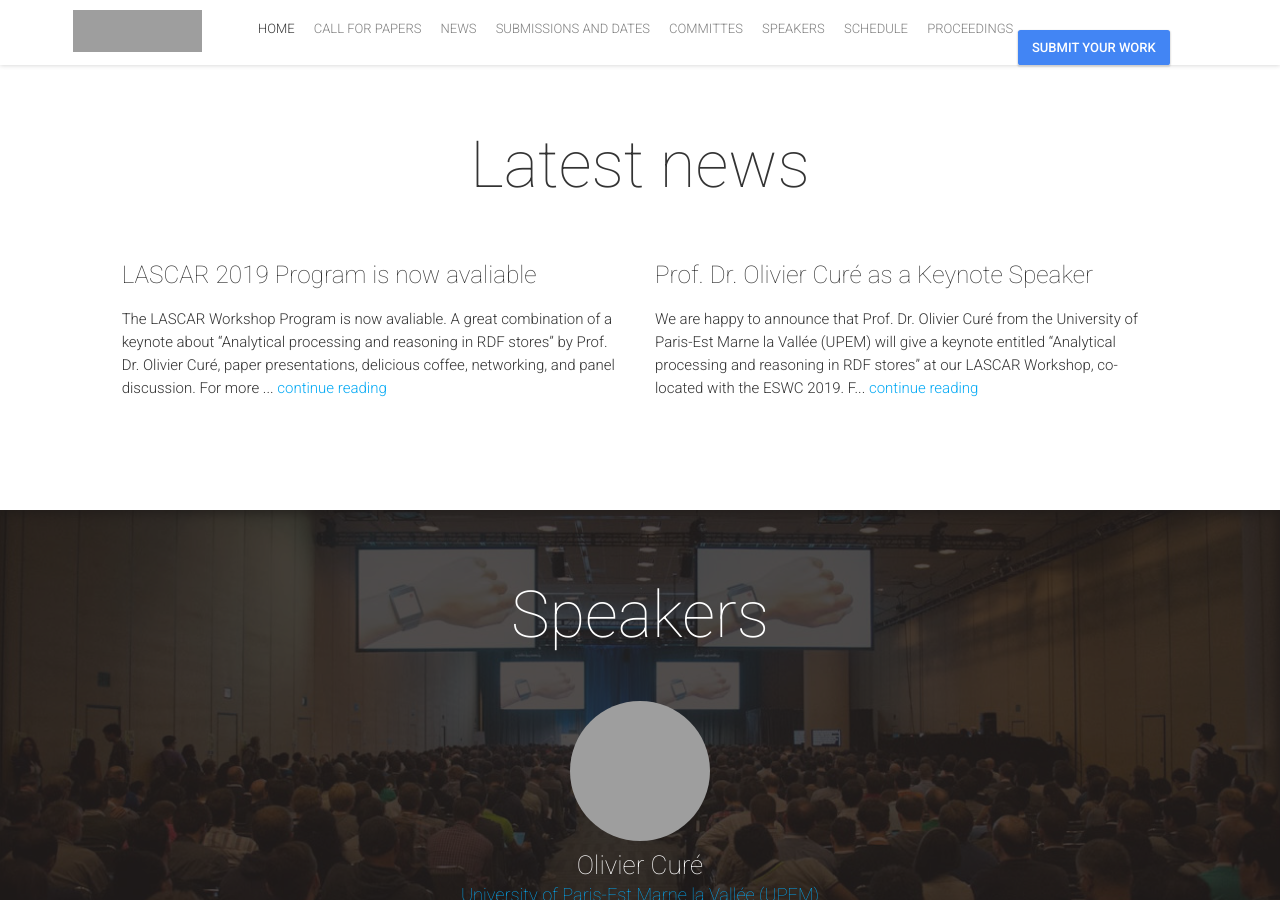
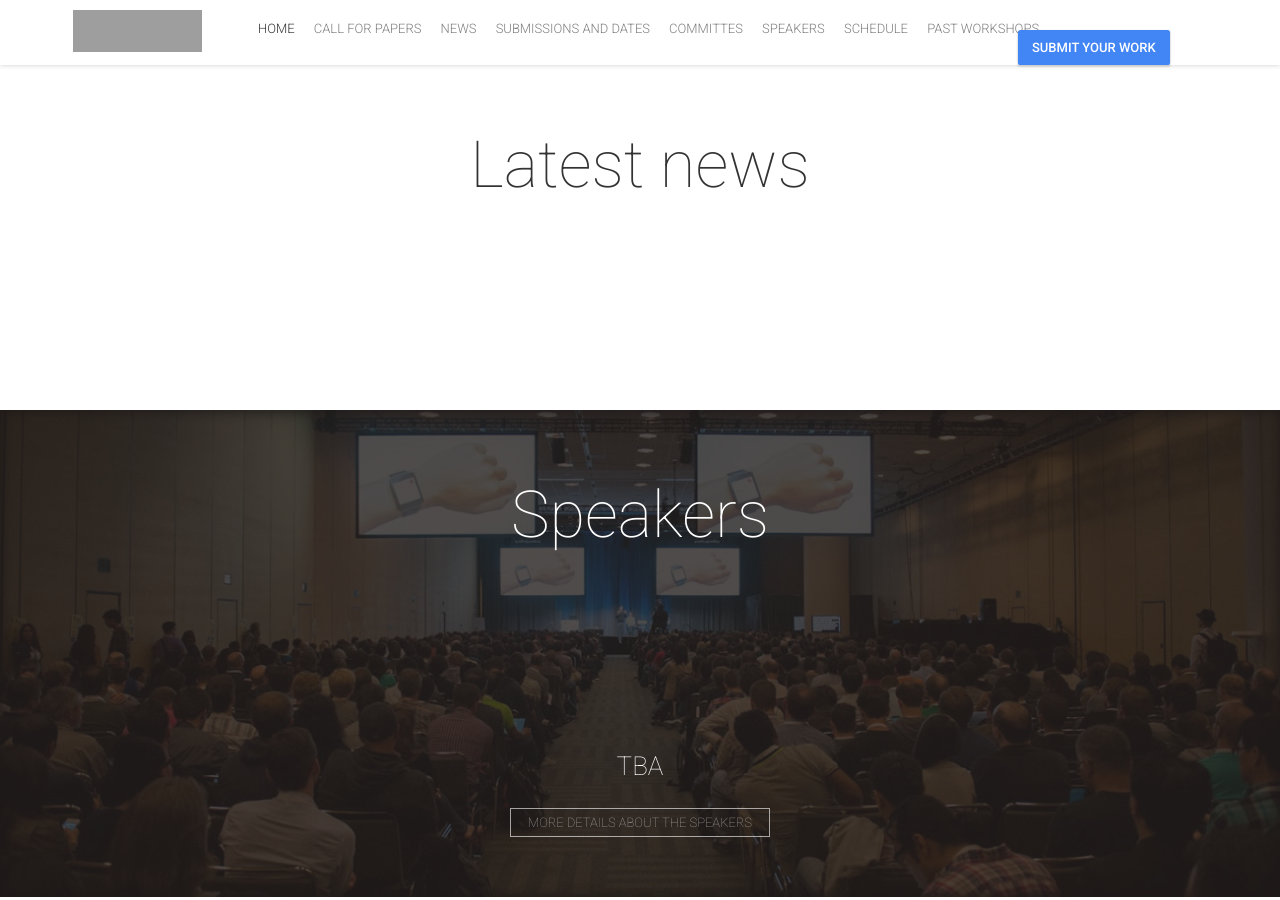
Before and after one commit to SmartDataAnalytics/lascar.sda.tech, a Jekyll site: the page built from index.html, in a window 1280 px wide and 900 px high, scrolled down 1718 px. Built offline with Jekyll 4.4.1, drawn with Linux system fonts in a browser that asks for light colours; nearby versions of some CDN libraries; comment, search, counter and statistics services are not loaded; some of the changed text lies outside the part shown; grey boxes are pictures that could not be loaded.

Commit message:
Initial setup for eswc2020 edition

```diff
--- a/_config.yml
+++ b/_config.yml
@@ -10,8 +10,8 @@
 
 
 # Site Settings
-title: "LASCAR @ ESWC 2019"
-description: "Workshop on Large Scale RDF Analytics"
+title: "LASCAR @ ESWC 2020"
+description: "2nd Workshop on Large Scale RDF Analytics"
 baseurl: ""
 url: "http://lascar.sda.tech/"
 permalink: "/blog/:title.html"
@@ -26,21 +26,21 @@
  - {permalink: "/team/", text: "Committes"}
  - {permalink: "/speakers/", text: "Speakers"}
  - {permalink: "/schedule/", text: "Schedule"}
- - {permalink: "#", text: "Proceedings"}
+ - {permalink: "#", text: "Past Workshops"}
 bottomNavigationLinks:
- - {link: "https://www.easychair.org/conferences/?conf=lascar19", text: "Submit your work"}
+ - {link: "https://www.easychair.org/conferences/?conf=lascar20", text: "Submit your work"}
 rightNavigationButtons:
- - {link: "https://www.easychair.org/conferences/?conf=lascar19", text: "Submit your work"}
+ - {link: "https://www.easychair.org/conferences/?conf=lascar20", text: "Submit your work"}
 
 # Hero Block
-heroImage: "ESWC_location.jpg"
-heroTitle: "LASCAR <typeout> 2019"
-eventDate: "2nd – 6th June 2019, Portorož, Slovenia"
-typeoutTextValues: '"", "Workshop on Large Scale RDF Analytics", "at ESWC"'
+heroImage: "ESWC_2020_location.jpg"
+heroTitle: "LASCAR <typeout> 2020"
+eventDate: "May 31, 2020 - Jun 4, 2020 Heraklion, Crete, Greece"
+typeoutTextValues: '"", "2nd Workshop on Large Scale RDF Analytics", "at ESWC"'
 typeoutFallback: "at ESWC"
 heroButtons:
  - {permalink: "/blog/call-for-papers.html", text: "Call for Papers"}
- - {link: "https://www.easychair.org/conferences/?conf=lascar19", text: "Submit your work"}
+ - {link: "https://www.easychair.org/conferences/?conf=lascar20", text: "Submit your work"}
 
 # About Block
 aboutTitle: "About LASCAR Workshop"
@@ -56,7 +56,7 @@
 submissionBlock:
 
  - {title: "Submission Guidelines", text: "All papers should be formatted according to the standard <a href='http://www.springer.com/us/computer-science/lncs/conference-proceedings-guidelines'>LNCS Style</a>. All papers will be peer reviewed using the single-blind approach. Authors of the accepted papers will be asked to register for the workshop and will have the opportunity to present and participate in the workshop. Long papers should not be longer than 10 pages including the references, and short papers should not exceed 6 pages, including all references.  The accepted papers will be published online in CEUR Workshop Proceedings (<a href='http://CEUR-WS.org'>CEUR-WS.org</a>). Proceedings and available for download after the conference. The pre-print will be made available during the conference. The authors of the accepted posters will be invited to present their posters at the workshop.</p></br><h4>Please submit your work via <a href='https://www.easychair.org/conferences/?conf=lascar19'>EasyChair</a>.</h4>" }
- - {title: "Important Dates", text: "<ul> <li>Electronic submission of full papers: <span style='text-decoration: line-through;''>March 1st, 2019</span> <strong>March 15th, 2019</strong></li> <li>Notification of paper acceptance: <strong>March 29, 2019</strong></li> <li>Camera-ready of accepted papers: <strong>April 12, 2019</strong></li> <li>Workshop day: 3rd of June, 2019</li></ul>" }
+ - {title: "Important Dates", text: "<ul> <li>Electronic submission of full papers: <strong>February 28th, 2020</strong></li> <li>Notification of paper acceptance: <strong>March 27th, 2020</strong></li> <li>Camera-ready of accepted papers: <strong>April 10th, 2020</strong></li> <li>Workshop day: May 31st, 2020</li></ul>" }
 
  # Latest News Block
 latestNewsTitle: "Latest news"
@@ -71,12 +71,12 @@
 
 # Venue Block
 venueBlockTitle: "Venue"
-venueBigImage: "https://2019.eswc-conferences.org/wp-content/uploads/2018/11/portoroz.png"
-venueSmallImage1: "https://2019.eswc-conferences.org/wp-content/uploads/2018/11/hotel_3.jpg"
-venueSmallImage2: "https://2019.eswc-conferences.org/wp-content/uploads/2018/11/hotel_4.jpg"
-venueSmallImage3: "https://2019.eswc-conferences.org/wp-content/uploads/2018/11/hotel_4.jpg"
-venueTitle: "<a href='https://2019.eswc-conferences.org/conference-venue/' target='_blank'><font color='FFFFFF'>Grand Hotel Bernardin *****</font></a>"
-venueFeatures: ["19 multifunctional meeting rooms", "Main hall for up to 1.100 delegates theatre style", "St. Bernardin Resort is located right next to the sea"]
+venueBigImage: "https://2020.eswc-conferences.org/wp-content/uploads/2017/12/6667_aea1b808a02d1584b38e956d345df570_2.jpg"
+venueSmallImage1: "https://2020.eswc-conferences.org/wp-content/uploads/2017/12/13181_Knossos-Royal-Villas-6_1.jpg"
+venueSmallImage2: "https://2020.eswc-conferences.org/wp-content/uploads/2017/12/Aldemar-Royal-Villas-5-12_0.jpg"
+venueSmallImage3: "https://2020.eswc-conferences.org/wp-content/uploads/2017/12/aldemar_royal_village_12_0.jpg"
+venueTitle: "<a href='https://2020.eswc-conferences.org/conference-venue/' target='_blank'><font color='FFFFFF'>Aldemar Knossos Royal & Royal Villa *****</font></a>"
+venueFeatures: ["A large conference center containing two large halls", "The halls can host over 900 people", "Located right next to the sea"]
 
 # Partners Block
 organizersTitle: "Organizers"
@@ -85,8 +85,8 @@
 # Subscribe Block
 subscribeImage: "subscribe.jpg"
 subscribeTitle: "Submit your contribution work"
-subscribeAction: "https://www.easychair.org/conferences/?conf=lascar19"
-subscribeInfo: "Submission will be open open until <span style='text-decoration: line-through;''>1st of March 2019</span> <strong>15th of March 2019</strong> ."
+subscribeAction: "https://www.easychair.org/conferences/?conf=lascar20"
+subscribeInfo: "Submission will be open open until <strong>February 28th, 2020</strong> ."
 
 
 # Footer
--- a/_data/sessions.yml
+++ b/_data/sessions.yml
@@ -17,32 +17,29 @@
 
 -
   id: 002
-  title: "Keynote: Analytical processing and reasoning in RDF stores"
-  description: "Although most production-ready RDF database management systems are equipped with transactional support, one can consider that they do not really fit into the OLTP database category. In fact, based on typical use cases, they are more closely related to OLAP. But are they equipped with the operations expected for analytical processing, especially when reasoning is involved? In this keynote, we will consider this question in the context a selected set of production-ready RDF stores."
+  title: "Keynote: TBA"
+  description: ""
   subtype: keynote
   speakers: [1]
 
 -
   id: 003
-  title: "Extending LiteMat toward RDFS++"
-  description: "In this paper, we extend LiteMat, an encoding scheme for RDF data that currently supports inferences based on RDFS and the owl:sameAs property, which is used in a distributed knowledge graph data management system. Our extensions enable to reach RDFS++ expressiveness by integrating owl:transitiveProperty and owl:inverseOf properties. Considering the latter, owl:inverseOf property, we propose a simple solution that involves a dictionary look-up at query run-time. For the former, we present an efficient approach to encode individuals involved in chain and tree structures of a transitive property. We provide details of a distributed implementation and highlight the efficiency of our encoding and query processing approaches over large synthetic datasets."
-  authors: "<a href='http://igm.univ-mlv.fr/~ocure'>Olivier Curé</a>, <strong>Weiqin Xu</strong>, Hubert Naacke, and Philippe Calvez"
+  title: "Paper session"
+  description: "TBA"
+  authors: ""
   subtype: presentation
-  preprint: "http://127.0.0.1:4000/assets/accepted-papers/LASCAR-19_paper_2.pdf"
 -
   id: 004
-  title: "Unsupervised Hierarchical Grouping of Knowledge Graph Entities"
-  description: "Knowledge graphs have attracted lots of attention in academic and industrial environments. Despite their usefulness, popular knowledge graphs suffer from incompleteness of information especially in their type assertions. This has encouraged research in the automatic discovery of entity types. In this context, multiple works were developed to utilise logical inference on ontologies and statistical machine learning methods to learn type assertion in knowledge graphs. However, these approaches suffer from limited performance on noisy data, limited scalability and the dependence on labelled training samples. In this work, we propose a new unsupervised approach that learns to categorise entities into a hierarchy of named groups. We show that our approach is able to effectively learn entity groups using a scalable procedure in noisy and sparse datasets. We experiment our approach on a set of popular knowledge graph benchmarking datasets, and we publish a collection of the outcome group hierarchies"
-  authors: "<a href='http://samehkamaleldin.github.io/'><strong>Sameh Mohamed</strong></a>"
+  title: "Paper session"
+  description: ""
+  authors: ""
   subtype: presentation
-  preprint: "http://127.0.0.1:4000/assets/accepted-papers/LASCAR-19_paper_3.pdf"
 -
   id: 005
-  title: "Towards Enforceable Usage Policies for Industry 4.0"
-  description: "Controlling the usage of business-critical data is essential for every company. While the upcoming age of Industry 4.0 propagates a seamless data exchange between all participating devices, facilities and companies along the production chain, the required data control mechanisms are lacking behind. We claim that for an effective protection, both access and usage control enforcement is a must-have for organizing Industry 4.0 collaboration networks. Formalized and machine-readable policies are one fundamental building block to achieve the needed trust level for real data-driven collaborations. We explain the current challenges of specifying access and usage control policies and outline respective approaches relying on Semantic Web of Things practices. We analyze the requirements and implications of existing technologies and discuss their shortcomings. Based on our experiences from the specification of the International Data Spaces Usage Control Language, the necessary next steps towards automatically monitored and enforced policies are outlined and research needs formulated."
-  authors: "<strong>Sebastian Bader</strong>, and <a href='http://sda.cs.uni-bonn.de/people/dr-maria-maleshkova/'>Maria Maleshkova</a>"
+  title: "Paper session"
+  description: "TBA"
+  authors: ""
   subtype: presentation
-  preprint: "http://127.0.0.1:4000/assets/accepted-papers/LASCAR-19_paper_4.pdf"
 
 -
   id: 006
--- a/_data/speakers.yml
+++ b/_data/speakers.yml
@@ -1,12 +1,12 @@
 -
   id: 1
-  name: "Olivier"
-  surname: "Curé"
-  company: "University of Paris-Est Marne la Vallée (UPEM)"
-  title: "Prof. Dr. "
-  bio: "Olivier Curé is a tenured associate professor in computer science at the University of Paris-Est Marne la Vallée (UPEM) in France. He obtained his Ph.D. in Artificial Intelligence at the Université Paris V, France. His research interests are data and knowledge base management systems, semantic information and reasoning. He has published 1 book ('RDF Database Systems: Triples Storage and SPARQL Query Processing', Morgan Kaufmann, 2014), 5 book chapters, 12 journal papers, and over 60 research papers in international, peer-reviewed conferences on Databases, Semantic Web, and Big Data"
-  thumbnailUrl: https://pbs.twimg.com/profile_images/2848116129/61c7a2f154d18d4ff294a2415e7ec226_400x400.png
+  name: "TBA"
+  surname: ""
+  company: ""
+  title: ""
+  bio: ""
+  thumbnailUrl:
   keynote: true
   social:
-    - {name: "twitter", link: "https://twitter.com/oliviercure"}
-    - {name: "site", link: "http://igm.univ-mlv.fr/~ocure/LIGM_LIKE/"}
+    - {name: "twitter", link: ""}
+    - {name: "site", link: ""}
--- a/_data/sponsors.yml
+++ b/_data/sponsors.yml
@@ -3,5 +3,5 @@
   elements:
     - {name: "Smart Data Analytics", description: "Smart Data Analytics", link: "http://sda.tech/", imageUrl: "http://sansa-stack.net/wp-content/uploads/2016/02/Smart-Data-Analytics-300x112.png"}
     - {name: "University of Bonn", description: "University of Bonn", link: "https://www.uni-bonn.de/", imageUrl: "https://www.uni-bonn.de/logo.png"}
-    - {name: "Fraunhofer IAIS", description: "Fraunhofer Institute for Intelligent Analysis and Information Systems IAIS", link: "de", imageUrl: "https://www.iais.fraunhofer.de/content/dam/iais/iais.svg"}
-    - {name: "DICE Research", description: "THE DATA SCIENCE GROUP", link: "https://dice.cs.uni-paderborn.de/about/", imageUrl: "https://dice.cs.uni-paderborn.de/fileadmin/template/img/logo_left.png"}
+    - {name: "Trinity College of Dublin@ADAPT Centre", description: "Trinity College of Dublin@ADAPT Centre", link: "https://www.adaptcentre.ie/", imageUrl: "https://i1.wp.com/problemsolving.ie/wp-content/uploads/2016/06/Adapt_Logo_RGB.png?resize=219%2C188"}
+    - {name: "University of Athens", description: "University of Athens", link: "https://en.uoa.gr/", imageUrl: "https://en.uoa.gr/fileadmin/user_upload/uoa_logo_eng.svg"}
--- a/_posts/2018-12-19-call-for-papers.markdown
+++ /dev/null
@@ -1,31 +0,0 @@
----
-layout: post
-title:  "Call for Papers"
-date:   2018-12-19 09:00:00
-author: Gezim Sejdiu
-isStaticPost: false
----
-LASCAR-19, Workshop on Large Scale RDF Analytics, at the Extended Semantic Web Conference (ESWC) seeks original “articles and posters” describing theoretical and practical methods as well as techniques for performing scalable analytics on knowledge graphs.
-
-#### Call for Papers
-All papers must be original and not simultaneously submitted to another journal or conference. The following paper and poster categories are welcome:
-
-* Decentralized KG data management including parsing, compression, partitioning and smart indexing
-* Large scale KG enrichment using link prediction, entity resolution, entity disambiguation or similarity estimation
-* Machine Learning e.g. clustering, blocking, or anomaly detection
-* Complex analytics with distributed KG embeddings
-* Connecting property Graphs with RDF and reasoning
-* Use-cases presenting semantic technologies at industry scale
-
-#### Important Dates
-* Electronic submission of full papers: <span style="text-decoration: line-through;">March 1st, 2019</span> **March 15th, 2019**
-* Notification of paper acceptance: **March 29, 2019**
-* Camera-ready of accepted papers: **April 12, 2019**
-* Workshop day: 3rd of June, 2019
-
-
-#### Submission Guidelines
-All papers should be formatted according to the standard [LNCS Style](http://www.springer.com/us/computer-science/lncs/conference-proceedings-guidelines). All papers will be peer reviewed using the single-blind approach. Authors of the accepted papers will be asked to register for the workshop and will have the opportunity to present and participate in the workshop. Long papers should not be longer than 10 pages including the references, and short papers should not exceed 6 pages, including all references.  The accepted papers will be published online in CEUR Workshop Proceedings ([CEUR-WS.org](http://CEUR-WS.org)). Proceedings and available for download after the conference. The pre-print will be made available during the conference. The authors of the accepted posters will be invited to present their posters at the workshop.
-
-#### Please submit your work via [EasyChair](https://www.easychair.org/conferences/?conf=lascar19).
-__Deadline__ is <span style="text-decoration: line-through;">March 1st, 2019</span> **March 15th, 2019**.
--- a/_posts/2019-05-03-keynote-speaker.markdown
+++ /dev/null
@@ -1,30 +0,0 @@
----
-layout: post
-title:  "Prof. Dr. Olivier Curé as a Keynote Speaker"
-date:   2019-05-03 09:00:00
-author: Gezim Sejdiu
-isStaticPost: false
----
-We are happy to announce that [Prof. Dr. Olivier Curé](http://igm.univ-mlv.fr/~ocure) from the [University of Paris-Est Marne la Vallée (UPEM)](http://www.u-pem.fr/) will give a keynote entitled **"Analytical processing and reasoning in RDF stores"** at our LASCAR Workshop, [co-located with the ESWC 2019](https://2019.eswc-conferences.org/program/#june3).
-
-For more details, read the abstract and a short bio below:
-
-#### Title
-**Analytical processing and reasoning in RDF stores**
-
-#### Abstract
-Although most production-ready RDF database management systems are equipped with transactional support, one can consider that they do not really fit into the OLTP database category.
-In fact, based on typical use cases, they are more closely related to OLAP.
-But are they equipped with the operations expected for analytical processing, especially when reasoning is involved?
-In this keynote, we will consider this question in the context a selected set of production-ready RDF stores.
-
-#### Short biography
-Olivier Curé is a tenured associate professor in computer science at the University of Paris-Est Marne la Vallée (UPEM) in France.
-He obtained his Ph.D. in Artificial Intelligence at the Université Paris V, France.
-His research interests are data and knowledge base management systems, semantic information and reasoning.
-He has published 1 book ("RDF Database Systems: Triples Storage and SPARQL Query Processing", Morgan Kaufmann, 2014),
-5 book chapters, 12 journal papers, and over 60 research papers in international, peer-reviewed conferences on Databases, Semantic Web, and Big Data.
-
-----
-
-Looking forward to seeing you [@ESWC2019](https://2019.eswc-conferences.org/).
--- a/_posts/2019-05-06-program.markdown
+++ /dev/null
@@ -1,16 +0,0 @@
----
-layout: post
-title:  "LASCAR 2019 Program is now avaliable"
-date:   2019-05-06 09:00:00
-author: Gezim Sejdiu
-isStaticPost: false
----
-The [LASCAR Workshop Program](/schedule/) is now avaliable.
-A great combination of a [keynote about "Analytical processing and reasoning in RDF stores"](/blog/keynote-speaker.html) by [Prof. Dr. Olivier Curé](http://igm.univ-mlv.fr/~ocure/), [paper presentations](/blog/accepted-papers.html), delicious coffee, networking, and panel discussion.
-
-For more details check [the agenda](/schedule/) out. And, yes, do not forget to show up at our workshop on [3rd of June @ESWC2019](https://2019.eswc-conferences.org/program/#june3).
-
-Not to be missed!
-----
-
-Looking forward to seeing you [@ESWC2019](https://2019.eswc-conferences.org/).
```
Also changed, not shown: _data/organizers.yml (+11 -12 lines), _posts/2019-04-26-accepted-papers.markdown (deleted, +0 -12 lines), img/sections-background/ESWC_2020_location.jpg (added), img/sections-background/ESWC_location.jpg (deleted), 3 other files.
